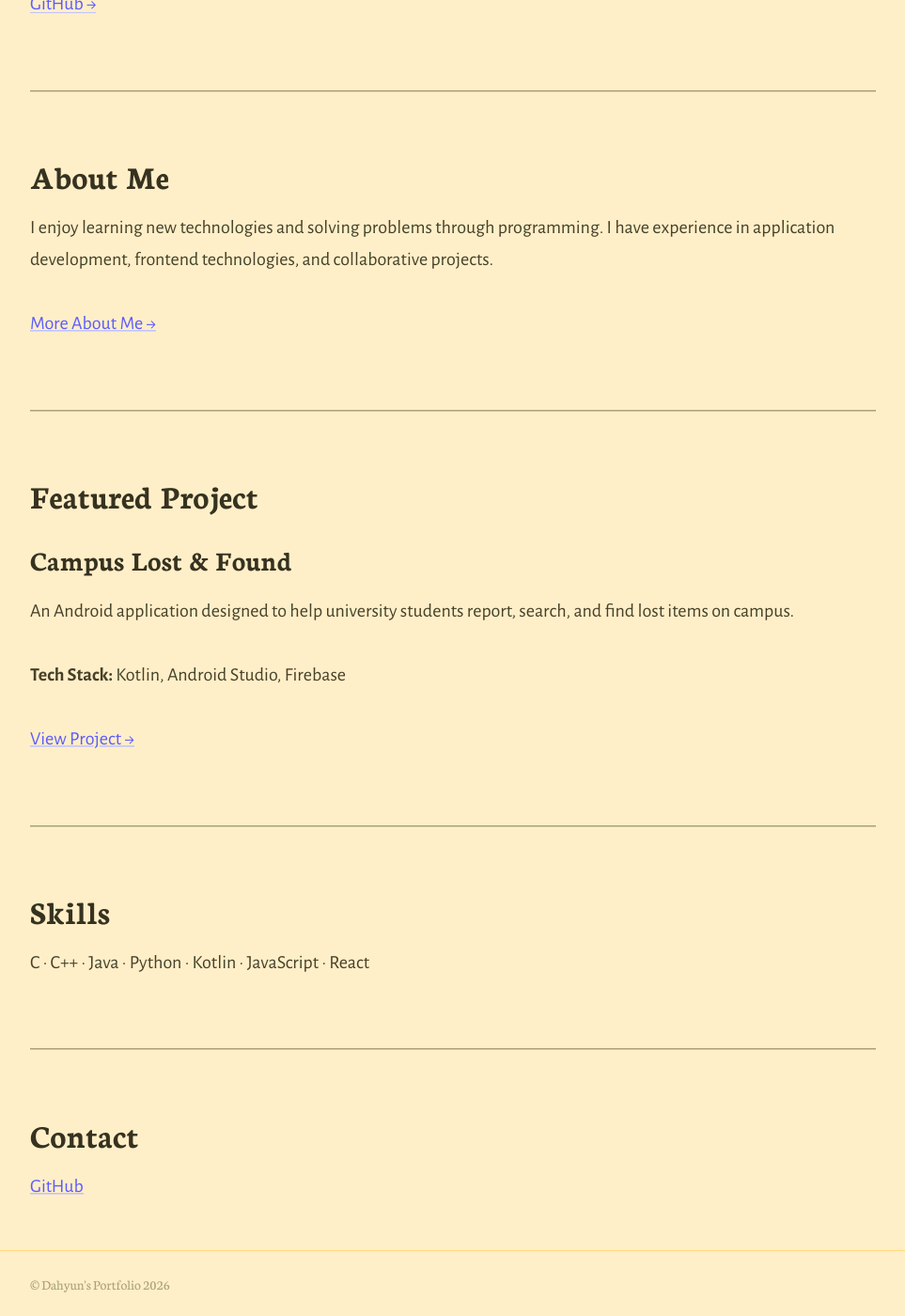
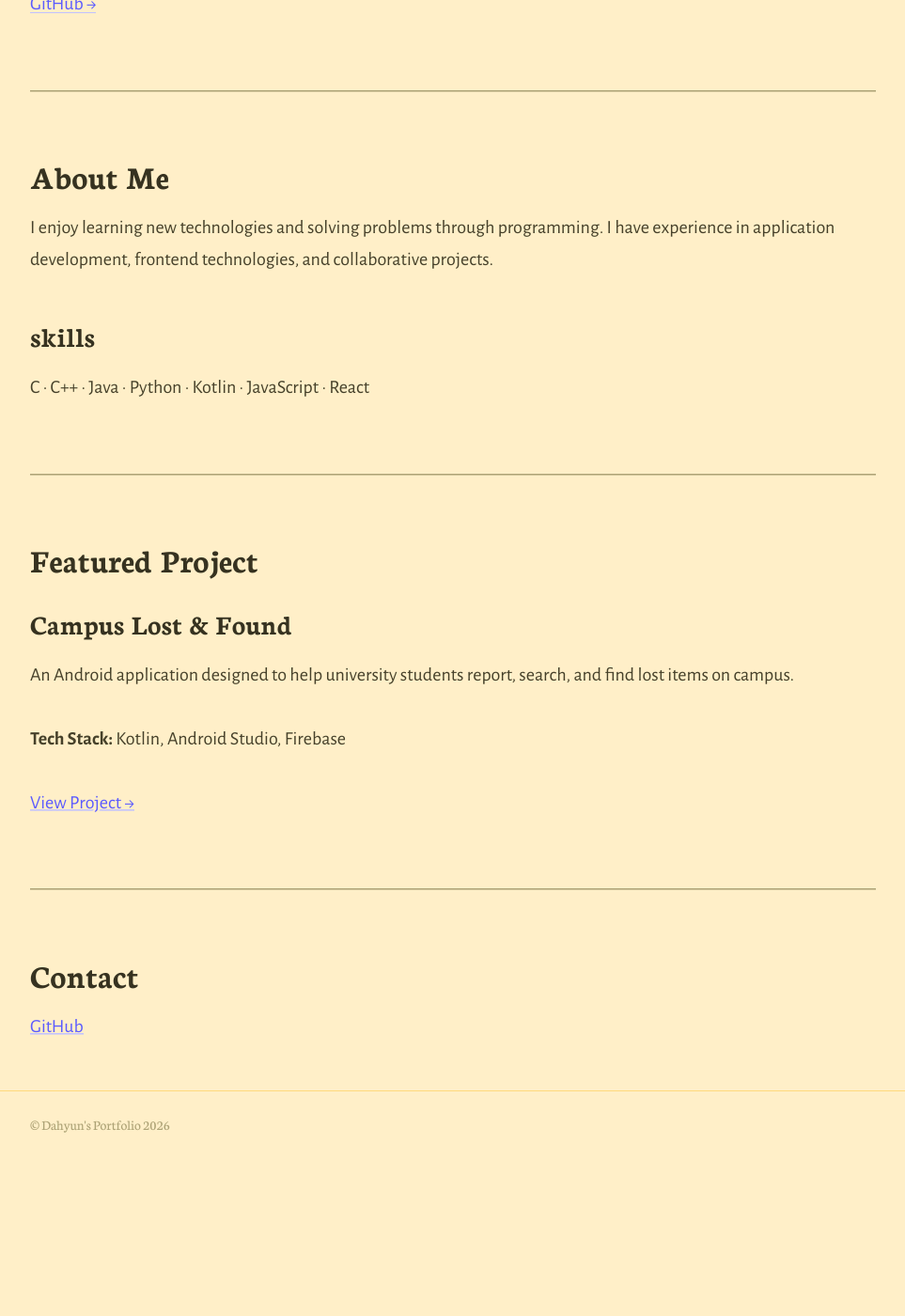
Before and after one commit to dadah118/dadah118.github.io, a Jekyll site: the page built from index.html, in a window 1280 px wide and 1400 px high, scrolled down 465 px. Shown: the whole window at 94% size, without its empty margins (158-1121 px from the left). Built offline with Jekyll 4.4.1, drawn with Linux system fonts in a browser that asks for light colours; the list of posts is cut into pages by our own code; after the commit the page ends 1695 px from its top, so only the background shows below that.

Commit message:
Refactor skills section in index.html
Removed duplicate skills section and adjusted formatting.

```diff
--- a/index.html
+++ b/index.html
@@ -29,9 +29,10 @@ title: Home
   in application development, frontend technologies,
   and collaborative projects.
 </p>
-
-<p><a href="/about/">More About Me →</a></p>
-
+<h3>skills</h3>
+<p>
+  C · C++ · Java · Python · Kotlin · JavaScript · React
+</p>
 <hr>
 
 <h2>Featured Project</h2>
@@ -52,14 +53,6 @@ title: Home
 
 <hr>
 
-<h2>Skills</h2>
-
-<p>
-  C · C++ · Java · Python · Kotlin · JavaScript · React
-</p>
-
-<hr>
-
 <h2>Contact</h2>
 
 <p>
```
